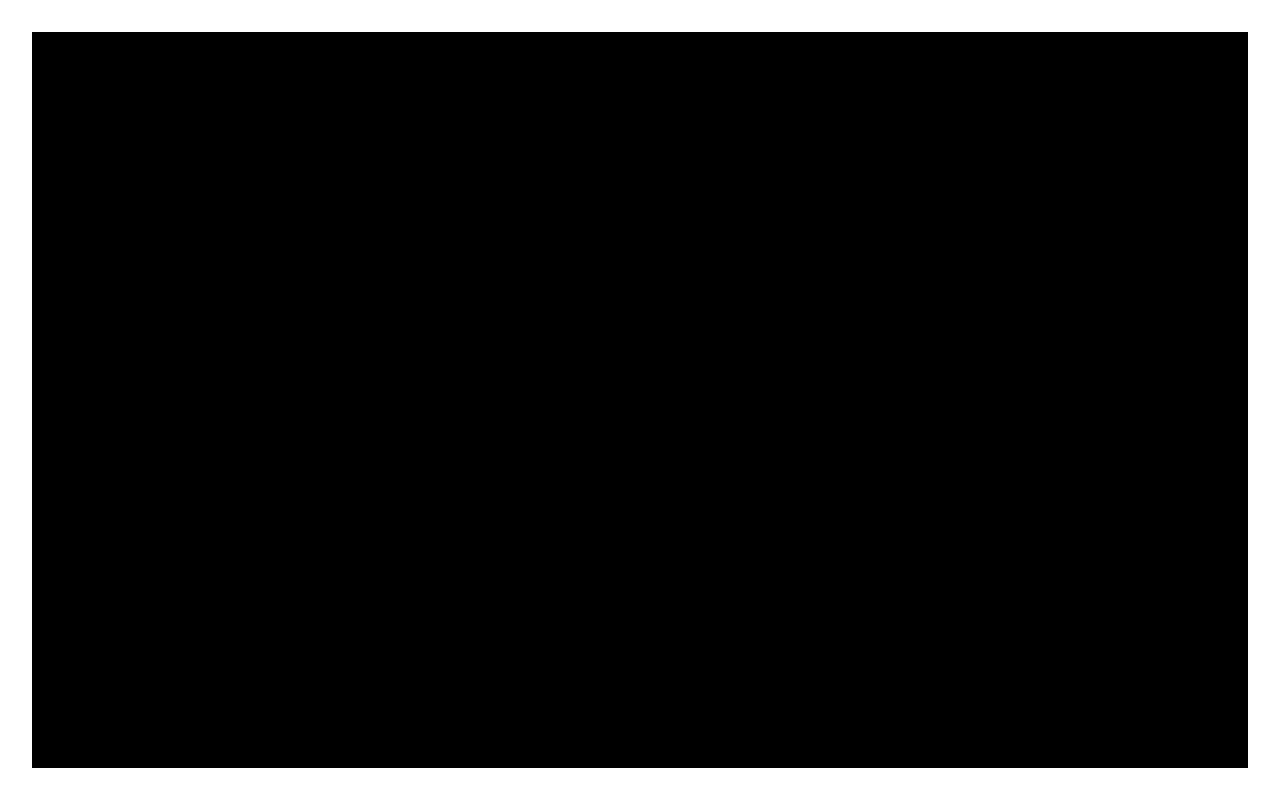
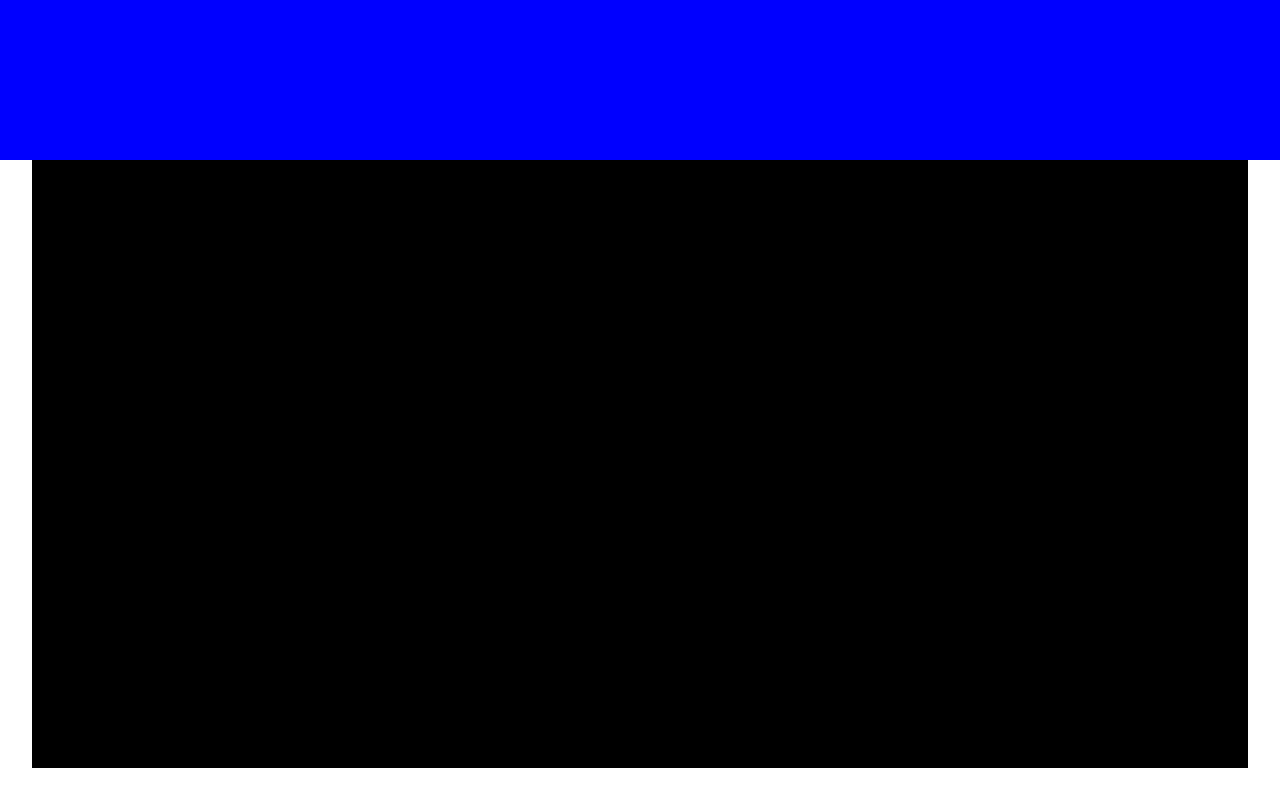
Before and after one commit to julieechristensen/ptoject-3, a plain HTML site: page index.html in a window 1280 px wide. Drawn offline with nearby package versions, Linux system fonts and the light colour scheme; files that its build step writes are made by us from their sources.

Commit message:
update latest

```diff
--- a/src/scss/layout/_header.scss
+++ b/src/scss/layout/_header.scss
@@ -0,0 +1,12 @@
+.site-header {
+    position: fixed;
+    height: 160px;
+    width: 100%;
+    background-color: green;
+    display: grid;
+    grid-template-columns: var(--grid-container);
+
+    &__inner {
+        background-color: blue; //temp
+    }
+}
--- a/src/scss/ultilities/_globals.scss
+++ b/src/scss/ultilities/_globals.scss
@@ -38,6 +38,9 @@
     --color-light-800: #efe4d8;
     --color-light-900: #efe4d8;
 
+    //containers
+    --grid-container: minmax(32px, 1fr) minmax(0, 75rem) minmax(32px, 1fr)
+
 
 
     --font-sans: 'arial', sans-serif;
```
Also changed, not shown: index.html (+3 -1 lines).
